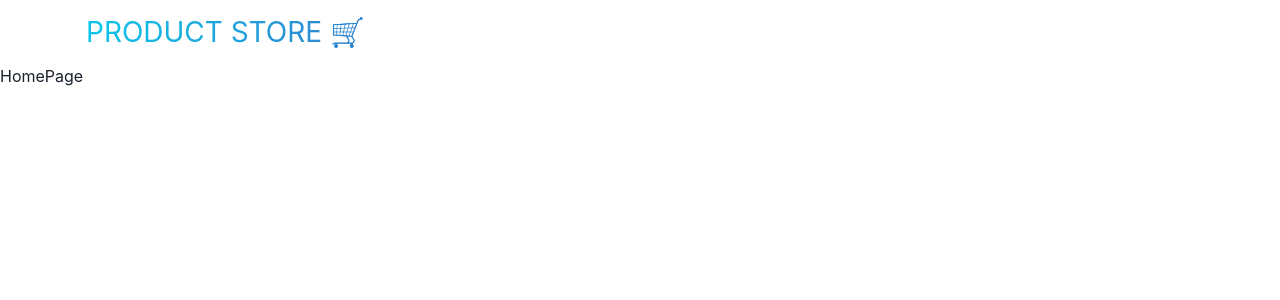
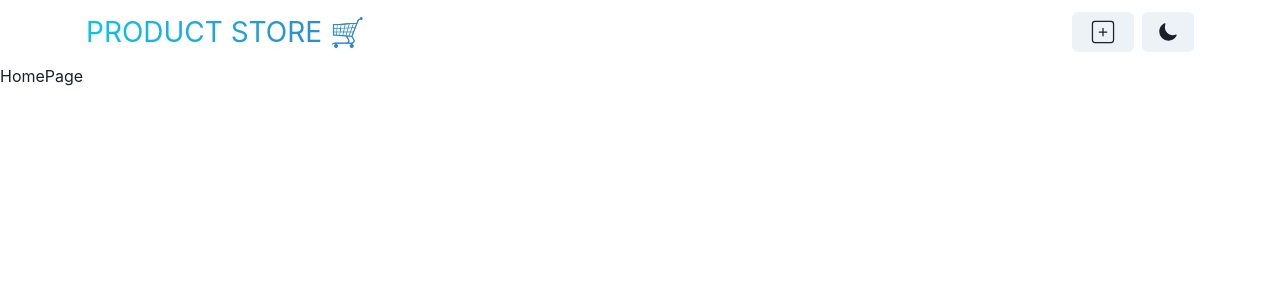
Before and after one commit to nurezf/first-mern-project, a React (Vite) app in the folder frontend/: page / in a window 1280 px wide. Shown: the top 300 px of the page. Built offline with nearby package versions, Linux system fonts and the light colour scheme.

Commit message:
built two button create and colore button and adjest dark and light mode

```diff
--- a/frontend/src/App.jsx
+++ b/frontend/src/App.jsx
@@ -1,4 +1,4 @@
-import { Box } from "@chakra-ui/react";
+import { Box, useColorModeValue } from "@chakra-ui/react";
 import HomePage from "./pages/HomePage";
 import CreatePage from "./pages/CreatePage";
 import NavBar from "./components/NavBar";
@@ -7,7 +7,7 @@ import { BrowserRouter, Routes, Route } from "react-router-dom";
 function App() {
   return (
     <>
-      <Box minH={"100vh"}>
+      <Box minH={"100vh"} bg={useColorModeValue("grey.100", "grey.900")}>
         <NavBar />
 
         <Routes>
--- a/frontend/src/components/NavBar.jsx
+++ b/frontend/src/components/NavBar.jsx
@@ -1,8 +1,19 @@
 import React from "react";
-import { Container, Flex, Text, HStack } from "@chakra-ui/react";
+import {
+  Container,
+  Flex,
+  Text,
+  HStack,
+  Button,
+  useColorMode,
+} from "@chakra-ui/react";
 import { Link } from "react-router-dom";
+import { CiSquarePlus } from "react-icons/ci";
+import { IoSunnyOutline, IoMoon } from "react-icons/io5";
 
 const NavBar = () => {
+  const { colorMode, toggleColorMode } = useColorMode();
+
   return (
     <Container maxW={"1140px"} px={4}>
       <Flex
@@ -24,7 +35,20 @@ const NavBar = () => {
         >
           <Link to={"/"}>Product Store 🛒</Link>
         </Text>
-        <HStack></HStack>
+        <HStack spacing={2} alignItems={"center"}>
+          <Link to={"/create"}>
+            <Button>
+              <CiSquarePlus fontSize={"30px"} />
+            </Button>
+          </Link>
+          <Button onClick={toggleColorMode}>
+            {colorMode == "light" ? (
+              <IoMoon fontSize={"20px"} />
+            ) : (
+              <IoSunnyOutline fontSize={"20px"} />
+            )}
+          </Button>
+        </HStack>
       </Flex>
     </Container>
   );
--- a/package.json
+++ b/package.json
@@ -13,7 +13,8 @@
   "dependencies": {
     "dotenv": "^16.5.0",
     "express": "^5.1.0",
-    "mongoose": "^8.13.2"
+    "mongoose": "^8.13.2",
+    "react-icons": "^5.5.0"
   },
   "devDependencies": {
     "nodemon": "^3.1.9"
```
Also changed, not shown: 1 other file (tests, documents, lock files or other folders).
